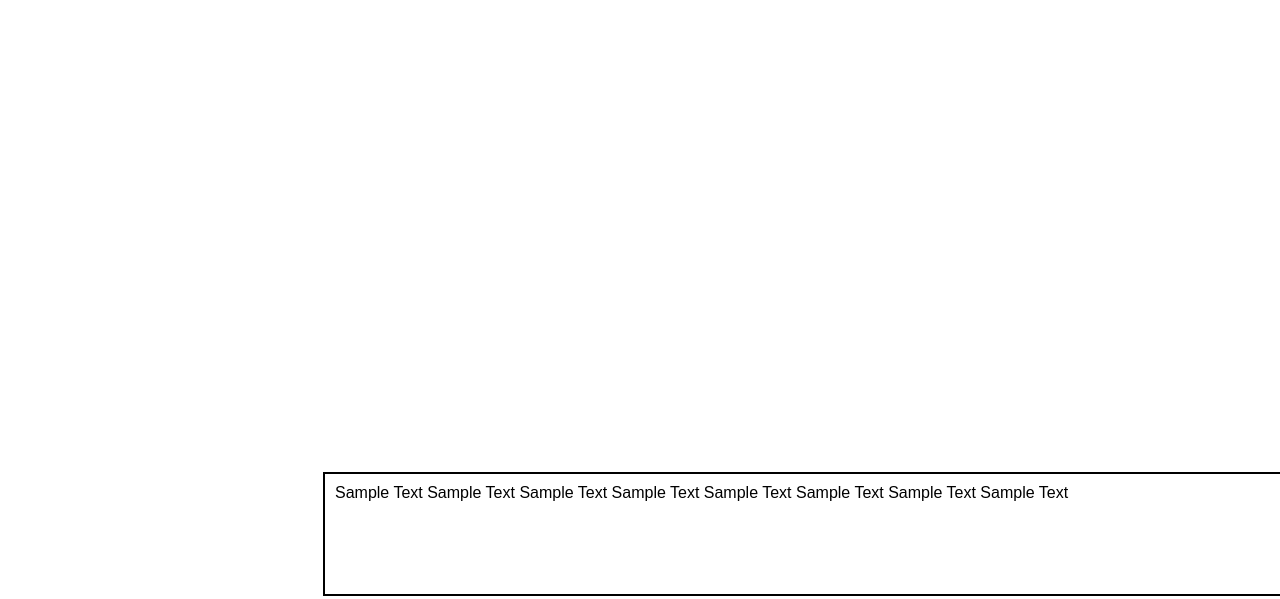
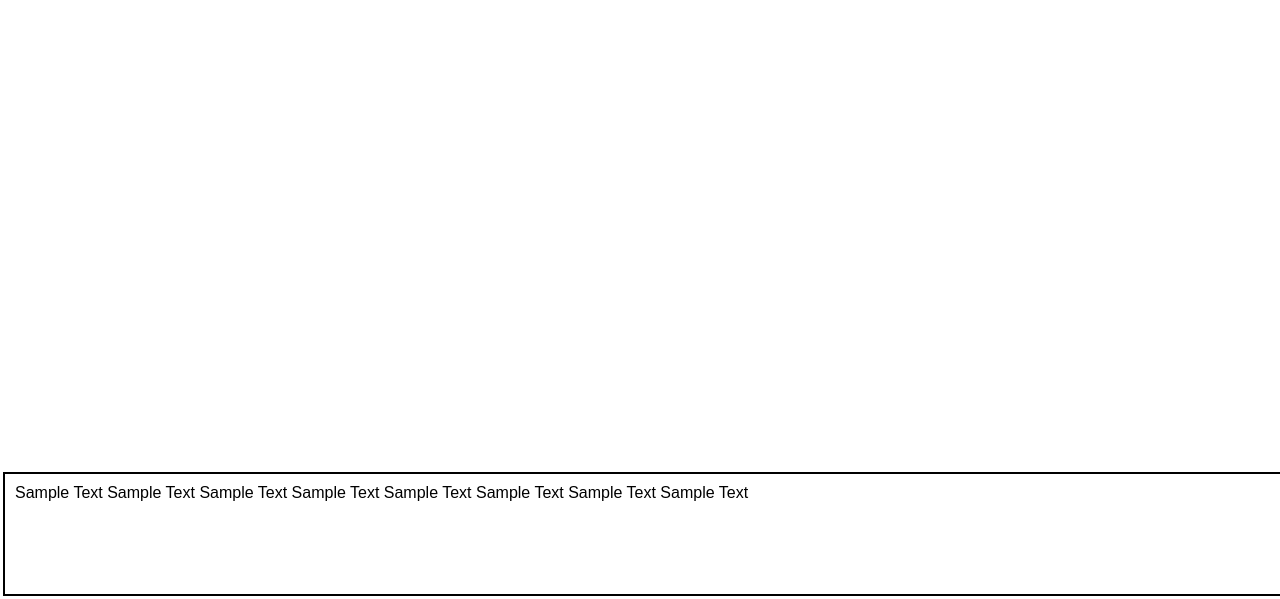
Before and after one commit to griffora1/net-move, a website: page src/index.html in a window 1280 px wide. Shown: the part 201-800 px from the top of the page. Drawn offline with Linux system fonts and the light colour scheme.

Commit message:
Update index.html

```diff
--- a/src/index.html
+++ b/src/index.html
@@ -13,7 +13,7 @@
   <main>
     <h1>Header</h1>
     <span style="color:red;">Span</span>
-    <div style="width:100%;height:100px;position:fixed;bottom:0;margin:5px;padding:10px;outline: 2px solid black;">
+    <div style="width:100%;height:100px;position:fixed;bottom:0;left:0;right:0;margin:5px;padding:10px;outline: 2px solid black;">
       <span style="text-align:center;">Sample Text Sample Text Sample Text Sample Text Sample Text Sample Text Sample Text Sample Text</span>
     </div>
   </main>
```
